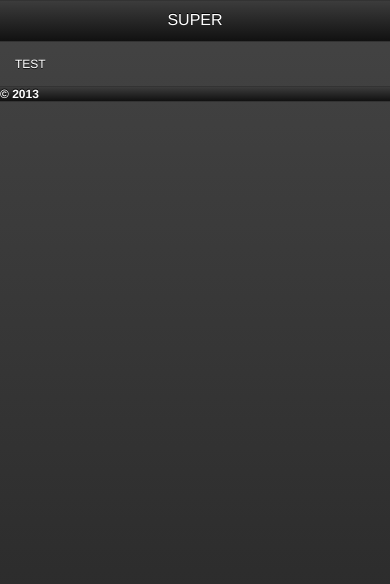
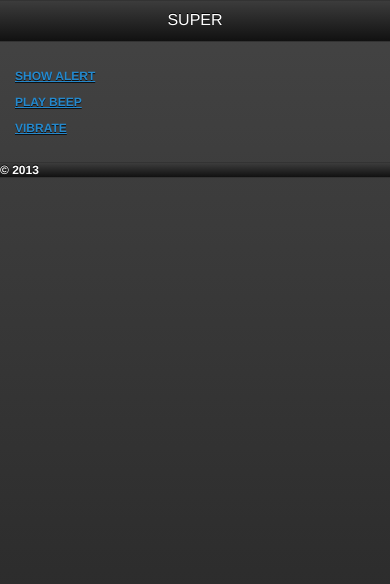
Before and after one commit to zfowler-uno/PhoneGapHello, a plain HTML site: page www/index.html in a window 390 px wide. Drawn offline with Linux system fonts and the light colour scheme; some packages are replaced by stand-ins of ours.

Commit message:
added vibrate lines

```diff
--- a/www/index.html
+++ b/www/index.html
@@ -27,12 +27,51 @@
         <script type="text/javascript" src="js/jquery-1.10.2.min.js"></script>
         <script type="text/javascript" src="js/jquery.mobile-1.3.2.min.js"></script>
         <title>Hello World</title>
+        <script type="text/javascript" charset="utf-8" src="phonegap.js"></script>
+        <script type="text/javascript" charset="utf-8" src="js/index.js"></script>
+        <script type="text/javascript" charset="utf-8">
+
+            // Wait for device API libraries to load
+            //
+            document.addEventListener("deviceready", onDeviceReady, false);
+
+            // device APIs are available
+            //
+            function onDeviceReady() {
+                // Empty
+            }
+
+            // Show a custom alert
+            //
+            function showAlert() {
+                navigator.notification.alert(
+                        'You are the winner!',  // message
+                        'Game Over',            // title
+                        'Done'                  // buttonName
+                );
+            }
+
+            // Beep three times
+            //
+            function playBeep() {
+                navigator.notification.beep(3);
+            }
+
+            // Vibrate for 2 seconds
+            //
+            function vibrate() {
+                navigator.notification.vibrate(2000);
+            }
+
+        </script>
     </head>
     <body>
         <div data-role="page" data-theme="a">
             <div data-role="header"><h1>Super</h1></div>
             <div data-role="content">
-                Test
+                <p><a href="#" onclick="showAlert(); return false;">Show Alert</a></p>
+                <p><a href="#" onclick="playBeep(); return false;">Play Beep</a></p>
+                <p><a href="#" onclick="vibrate(); return false;">Vibrate</a></p>
             </div>
             <div data-role="footer">&copy; 2013</div>
 
```
